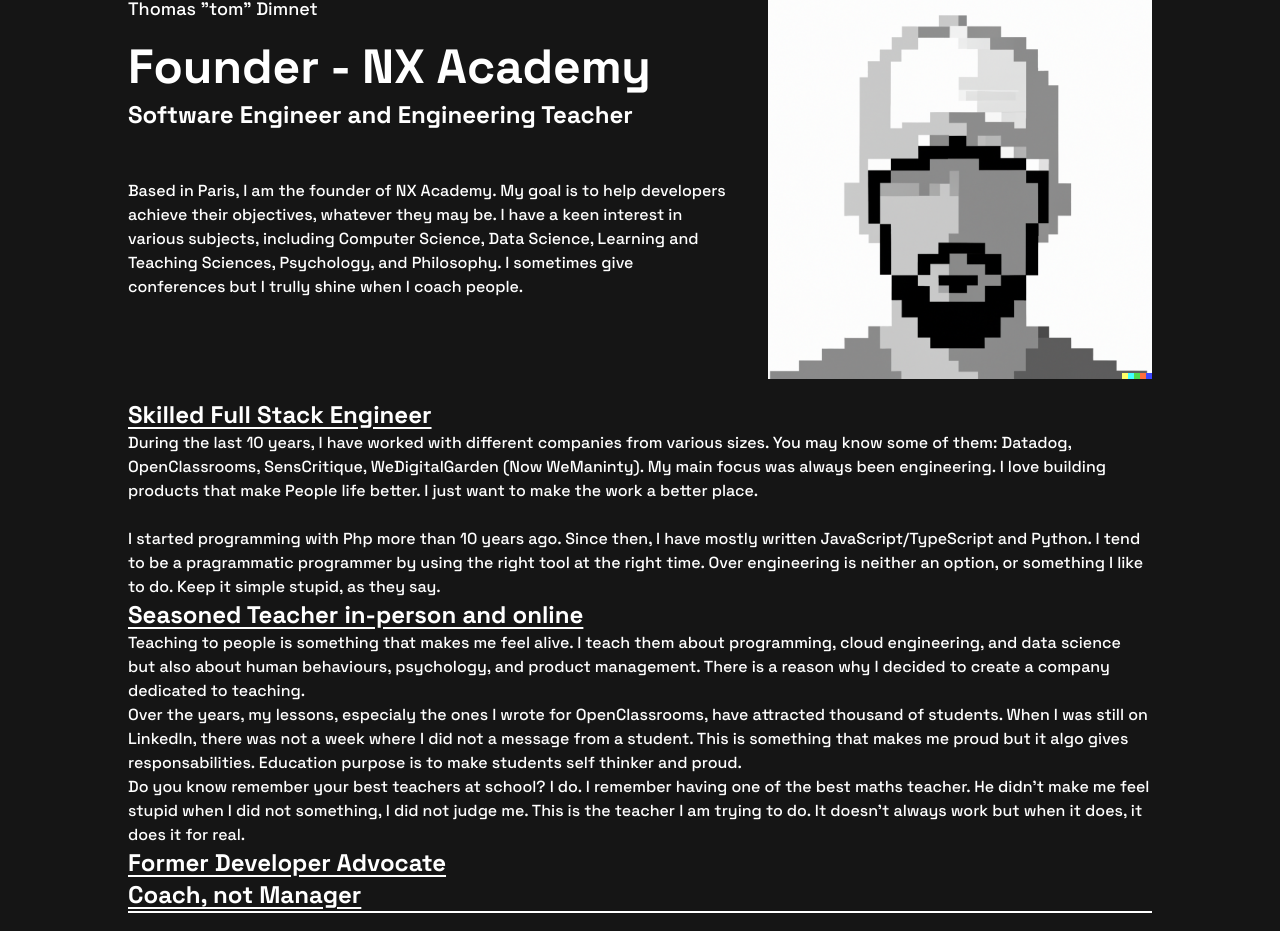
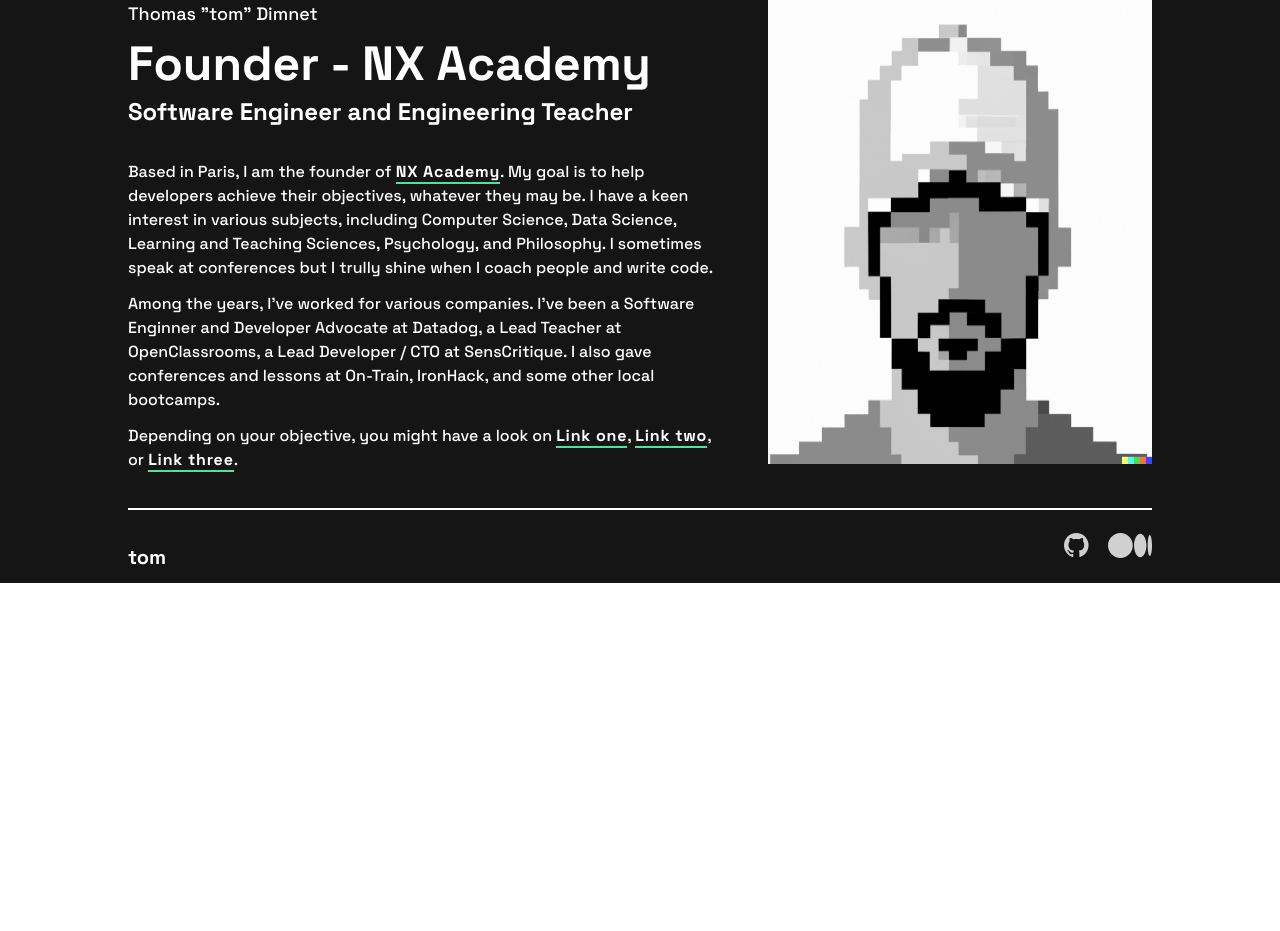
Before and after one commit to tdimnet/tdimnet.github.io, a React (Vite) app: page / in a window 1280 px wide. Shown: the part 217-1148 px from the top of the page. After the commit the page ends 800 px from the top, so only its background shows below. Built offline with nearby package versions, Linux system fonts and the light colour scheme.

Commit message:
Updating home page with new wording

```diff
--- a/src/components/Link/index.tsx
+++ b/src/components/Link/index.tsx
@@ -1,10 +1,19 @@
 import { Link } from "react-router-dom";
 
-function Component({ content, to }: { content: string; to: string }) {
+function Component({
+  content,
+  to,
+  external,
+}: {
+  content: string;
+  to: string;
+  external?: boolean;
+}) {
   return (
     <Link
       className="text-white font-space-grotest font-bold text-base tracking-wider border-b-2 border-secondary"
       to={to}
+      target={external ? "_blank" : ""}
     >
       {content}
     </Link>
--- a/src/pages/Home/index.tsx
+++ b/src/pages/Home/index.tsx
@@ -1,6 +1,7 @@
 import Heading from "../../components/Heading";
 import Image from "../../components/Image";
 import Paragraph from "../../components/Paragraph";
+import Link from "../../components/Link";
 
 function Page() {
   return (
@@ -12,89 +13,40 @@ function Page() {
           alt="Someone wearing a baseball cap in pixel art"
         />
         <div className="mr-10">
-          <Paragraph css="mb-5 text-lg">Thomas "tom" Dimnet</Paragraph>
+          <Paragraph css="mb-3 text-lg">Thomas "tom" Dimnet</Paragraph>
           <Heading
             css="text-white mb-2"
             content="Founder - NX Academy"
             as="h1"
           />
           <Heading
-            css="text-white mb-12"
+            css="text-white mb-8"
             content="Software Engineer and Engineering Teacher"
             as="h2"
           />
           <Paragraph css="mb-3">
-            Based in Paris, I am the founder of NX Academy. My goal is to help
-            developers achieve their objectives, whatever they may be. I have a
-            keen interest in various subjects, including Computer Science, Data
-            Science, Learning and Teaching Sciences, Psychology, and Philosophy.
-            I sometimes give conferences but I trully shine when I coach people.
+            Based in Paris, I am the founder of{" "}
+            <Link content="NX Academy" to="https://beta.nx.academy/" external />
+            . My goal is to help developers achieve their objectives, whatever
+            they may be. I have a keen interest in various subjects, including
+            Computer Science, Data Science, Learning and Teaching Sciences,
+            Psychology, and Philosophy. I sometimes speak at conferences but I
+            trully shine when I coach people and write code.
+          </Paragraph>
+          <Paragraph css="mb-3">
+            Among the years, I've worked for various companies. I've been a
+            Software Enginner and Developer Advocate at Datadog, a Lead Teacher
+            at OpenClassrooms, a Lead Developer / CTO at SensCritique. I also
+            gave conferences and lessons at On-Train, IronHack, and some other
+            local bootcamps.
+          </Paragraph>
+          <Paragraph css="mb-3">
+            Depending on your objective, you might have a look on{" "}
+            <Link content="Link one" to="#" />,{" "}
+            <Link content="Link two" to="#" />, or{" "}
+            <Link content="Link three" to="#" />.
           </Paragraph>
         </div>
-      </section>
-      <section className="relative">
-        <Heading
-          css="text-white underline underline-offset-4"
-          content="Skilled Full Stack Engineer"
-          as="h2"
-        />
-
-        <Paragraph css="mb-6">
-          During the last 10 years, I have worked with different companies from
-          various sizes. You may know some of them: Datadog, OpenClassrooms,
-          SensCritique, WeDigitalGarden (Now WeManinty). My main focus was
-          always been engineering. I love building products that make People
-          life better. I just want to make the work a better place.
-        </Paragraph>
-        <Paragraph>
-          I started programming with Php more than 10 years ago. Since then, I
-          have mostly written JavaScript/TypeScript and Python. I tend to be a
-          pragrammatic programmer by using the right tool at the right time.
-          Over engineering is neither an option, or something I like to do. Keep
-          it simple stupid, as they say.
-        </Paragraph>
-      </section>
-      <section>
-        <Heading
-          css="text-white underline underline-offset-4"
-          content="Seasoned Teacher in-person and online"
-          as="h2"
-        />
-        <Paragraph>
-          Teaching to people is something that makes me feel alive. I teach them
-          about programming, cloud engineering, and data science but also about
-          human behaviours, psychology, and product management. There is a
-          reason why I decided to create a company dedicated to teaching.
-        </Paragraph>
-        <Paragraph>
-          Over the years, my lessons, especialy the ones I wrote for
-          OpenClassrooms, have attracted thousand of students. When I was still
-          on LinkedIn, there was not a week where I did not a message from a
-          student. This is something that makes me proud but it algo gives
-          responsabilities. Education purpose is to make students self thinker
-          and proud.
-        </Paragraph>
-        <Paragraph>
-          Do you know remember your best teachers at school? I do. I remember
-          having one of the best maths teacher. He didn't make me feel stupid
-          when I did not something, I did not judge me. This is the teacher I am
-          trying to do. It doesn't always work but when it does, it does it for
-          real.
-        </Paragraph>
-      </section>
-      <section>
-        <Heading
-          css="text-white underline underline-offset-4"
-          content="Former Developer Advocate"
-          as="h2"
-        />
-      </section>
-      <section>
-        <Heading
-          css="text-white underline underline-offset-4"
-          content="Coach, not Manager"
-          as="h2"
-        />
       </section>
     </main>
   );
```
Also changed, not shown: 1 other file (tests, documents, lock files or other folders).
